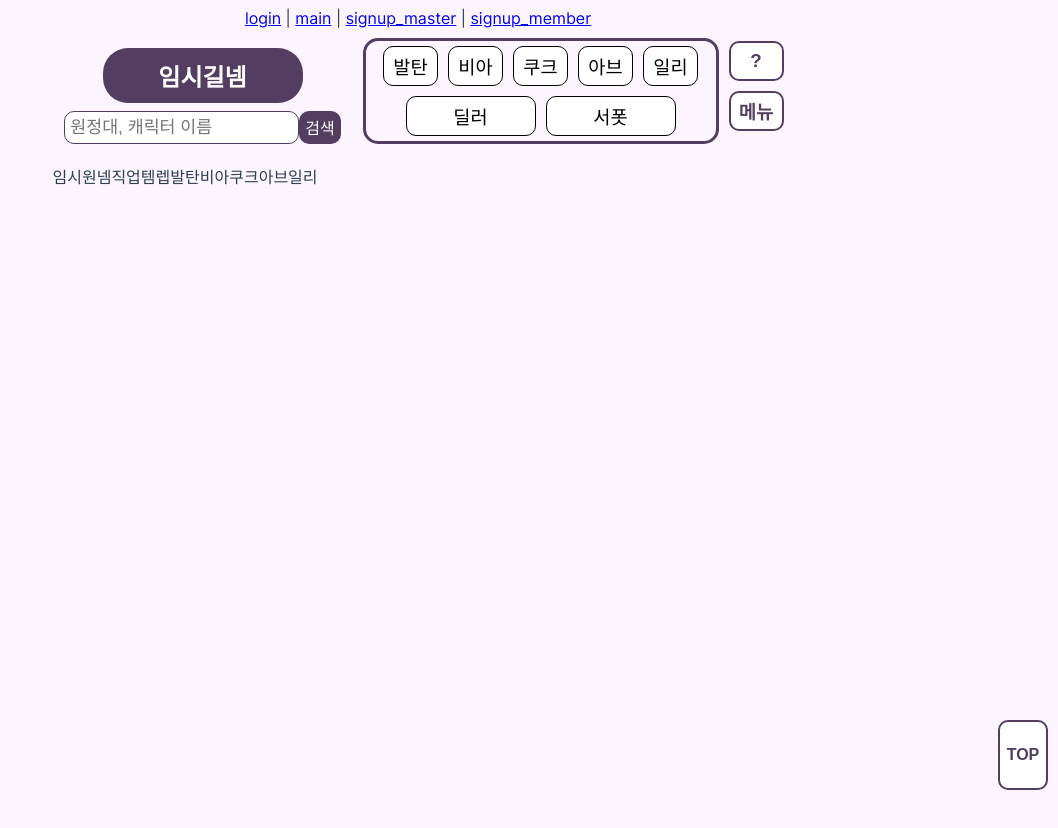
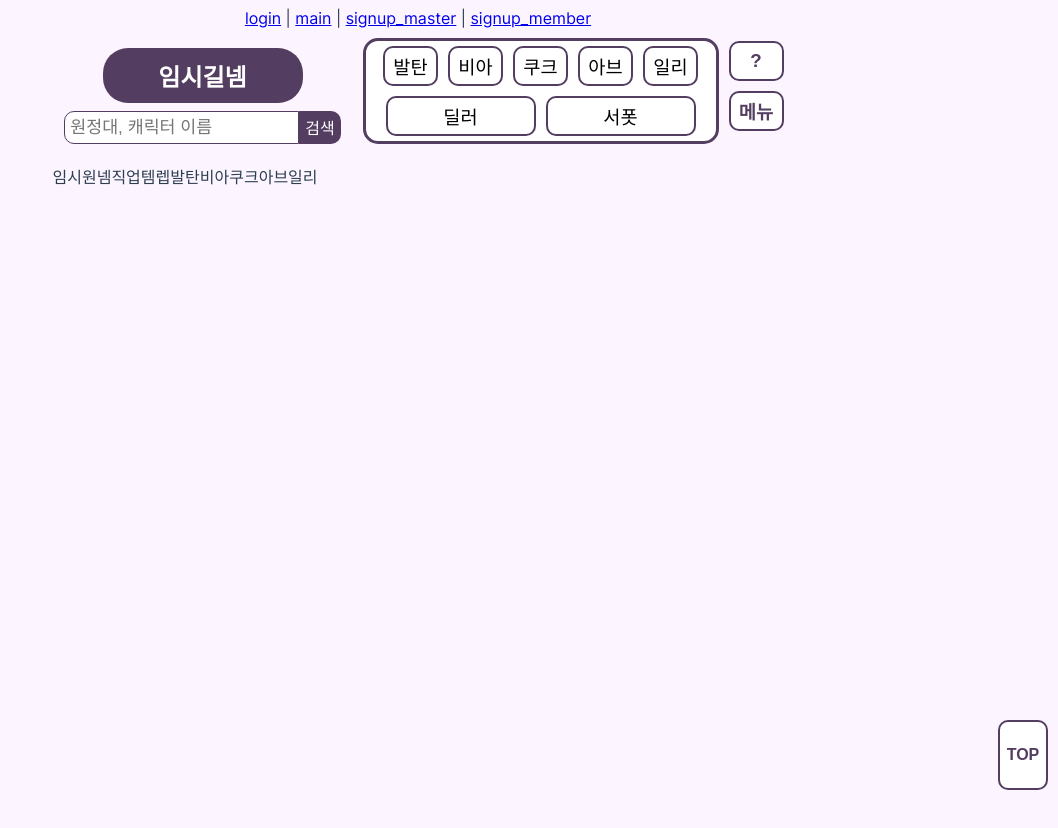
Before and after one commit to muguk04-4/lostArk_guildManager, a Vue app in the folder loagm/: page /main in a window 1280 px wide. Shown: the top 828 px of the page, without its empty margins (222-1280 px from the left). Before the commit the page ends 800 px from the top, so only its background shows below. Built offline with nearby package versions, Linux system fonts and the light colour scheme.

Commit message:
front almost done

```diff
--- a/loagm/src/views/LoginView.vue
+++ b/loagm/src/views/LoginView.vue
@@ -14,17 +14,17 @@
       <div class="inputs">
         <div>
           <img src="../assets/icon/id.png" alt="">
-          <input type="text" id="userId">
+          <input @keyup.enter="submit" type="text" id="userId">
         </div>
         <div>
           <img src="../assets/icon/pw.png" alt="">
-          <input type="password" id="userPw">
+          <input @keyup.enter="submit" type="password" id="userPw">
         </div>
       </div>
         <router-link to="/main"><button id="logInBtn">확인</button></router-link>
     </div>
     <div class="signup-layout">
-      <button id="signUpBtn">회원가입</button>
+      <button @click="btnClick" id="signUpBtn">회원가입</button>
     </div>
   </div>
 </template>
@@ -34,6 +34,11 @@ export default {
   data () {
     return {
       signUpBtn: false
+    }
+  },
+  methods: {
+    btnClick () {
+      this.signUpBtn = true
     }
   }
 }
@@ -51,22 +56,21 @@ export default {
     display: flex;
     align-items: center;
     justify-content: center;
+    z-index: 1;
+    gap: 50px;
   }
   .modal button{
     border-radius: 15px;
-    background-color: var(--container-bg-color);
-    color: white;
-    border: none;
+    background-color: white;
+    color: var(--container-bg-color);
+    border: 5px solid var(--container-bg-color);
     width: 300px;
     height: 140px;
     font-size: 15pt;
-  }
-  .modal button:nth-child(2){
-    margin-left: 80px;
+    font-weight: 700;
   }
   .modal button span{
     font-size: 20pt;
-    font-weight: 700;
   }
 
   /* 본 페이지 스타일 */
--- a/loagm/src/views/MainView.vue
+++ b/loagm/src/views/MainView.vue
@@ -51,7 +51,7 @@
           <h2>{{ guildName }}</h2>
         </div>
         <div>
-          <input type="text" placeholder="원정대, 캐릭터 이름">
+          <input @keyup.enter="submit" type="text" placeholder="원정대, 캐릭터 이름">
           <button>검색</button>
         </div>
       </div>
@@ -59,15 +59,15 @@
       <!-- 정렬버튼 -->
       <div class="second">
         <div>
-          <button>발탄</button>
-          <button>비아</button>
-          <button>쿠크</button>
-          <button>아브</button>
-          <button>일리</button>
+          <button class="bal">발탄</button>
+          <button class="via">비아</button>
+          <button class="kuk">쿠크</button>
+          <button class="abr">아브</button>
+          <button class="ili">일리</button>
         </div>
         <div>
-          <button>딜러</button>
-          <button>서폿</button>
+          <button class="deal">딜러</button>
+          <button class="sup">서폿</button>
         </div>
       </div>
 
@@ -101,7 +101,7 @@
       </table>
     </div>
 
-    <button class="to-top">TOP</button>
+    <button id="top" class="to-top" @click="btnClick">TOP</button>
   </div>
 </template>
 
@@ -130,6 +130,9 @@ export default {
         this.helpBtn = false
         this.menuBtn = false
       }
+      if (event.target.id === 'top') {
+        document.documentElement.scrollTop = 0
+      }
     }
   }
 }
@@ -148,6 +151,7 @@ export default {
     flex-direction: column;
     align-items: center;
     justify-content: center;
+    z-index: 2;
   }
   .help-box{
     background-color: var(--container-bg-color);
@@ -192,10 +196,7 @@ export default {
   .container{
     display: flex;
     flex-direction: column;
-  }
-  button:hover{
-    background-color: var(--container-bg-color);
-    color: white;
+    height: 2000px;
   }
   /* 윗부분 */
   .navbar{
@@ -229,20 +230,21 @@ export default {
   }
   .first input{
     font-size: 13pt;
-    border-radius: 10px;
+    border-radius: 10px 0px 0px 10px;
     border: 1px solid var(--container-bg-color);
     padding: 5px;
   }
   .first button{
     background-color: var(--container-bg-color);
     color: white;
-    border-radius: 10px;
+    border-radius: 0px 10px 10px 0px;
     border: none;
     font-size: 12pt;
   }
   .second{
     border-radius: 15px;
     border: 3px solid var(--container-bg-color);
+    background-color: white;
     display: flex;
     flex-direction: column;
     justify-content: center;
@@ -259,13 +261,42 @@ export default {
     width: 55px;
     height: 40px;
     font-size: 14pt;
-    border: 1px solid black;
+    border: 2px solid var(--container-bg-color);
     border-radius: 10px;
     background-color: white;
     color: black;
+    transition: background-color 0.2s, color 0.2s;
   }
   .second div:nth-child(2) button{
-    width: 130px;
+    width: 150px;
+  }
+  .bal:hover{
+    background-color: #66525e;
+    color: #82cdde;
+  }
+  .via:hover{
+    background-color: #660033;
+    color: #ea2c8b;
+  }
+  .kuk:hover{
+    background-color: #000000;
+    color: #ff0000;
+  }
+  .abr:hover{
+    background-color: #844fce;
+    color: #aea8d2;
+  }
+  .ili:hover{
+    background-color: #c73720;
+    color: #42ad25;
+  }
+  .deal:hover{
+    background-color: red;
+    color: white;
+  }
+  .sup:hover{
+    background-color: green;
+    color: white;
   }
   .third{
     display: flex;
@@ -301,7 +332,7 @@ export default {
     position: fixed;
     right: 10px;
     bottom: 10px;
-    z-index: -1;
+    z-index: 1;
     height: 70px;
     width: 50px;
     border-radius: 10px;
--- a/loagm/src/views/SignUpMasterView.vue
+++ b/loagm/src/views/SignUpMasterView.vue
@@ -6,7 +6,7 @@
         {{ guildName }} 길드의 길드 코드는 <br>{{ guildCode }} 입니다.<br>길드원들에게 알려주세요! <br>&#40; 관리자는 설정에서 길드 코드를 다시 확인할 수 있습니다. &#41;
       </p>
     </div>
-    <button>확인 및 코드 복사</button>
+    <router-link to="/"><button @click="btnClick" id="check2">확인 및 코드 복사</button></router-link>
   </div>
 
   <!-- 길드장 회원가입 화면 -->
@@ -28,7 +28,7 @@
         <span>길드 이름</span><input type="text" placeholder="Guildname">
       </div>
     </div>
-    <button>확인</button>
+    <button @click="btnClick" id="check1">확인</button>
   </div>
 </template>
 
@@ -39,6 +39,13 @@ export default {
       guildName: '임시길넴',
       guildCode: 'WEFH*#HINOVS(8',
       isSignUpSuccess: false
+    }
+  },
+  methods: {
+    btnClick (event) {
+      if (event.target.id === 'check1') {
+        this.isSignUpSuccess = true
+      }
     }
   }
 }
--- a/loagm/src/views/SignUpMemberView.vue
+++ b/loagm/src/views/SignUpMemberView.vue
@@ -7,7 +7,7 @@
         로그인 페이지로 이동해 다시 로그인해주세요!
       </p>
     </div>
-    <button>확인</button>
+    <router-link to="/"><button id="check2">확인</button></router-link>
   </div>
 
   <!-- 길드원 회원가입 화면 -->
@@ -29,7 +29,7 @@
         <span>길드 코드</span><input type="text" placeholder="Code">
       </div>
     </div>
-    <button>확인</button>
+    <button @click="btnClick" id="check1">확인</button>
   </div>
 </template>
 
@@ -38,6 +38,13 @@ export default {
   data () {
     return {
       isSignUpSuccess: false
+    }
+  },
+  methods: {
+    btnClick (event) {
+      if (event.target.id === 'check1') {
+        this.isSignUpSuccess = true
+      }
     }
   }
 }
```
